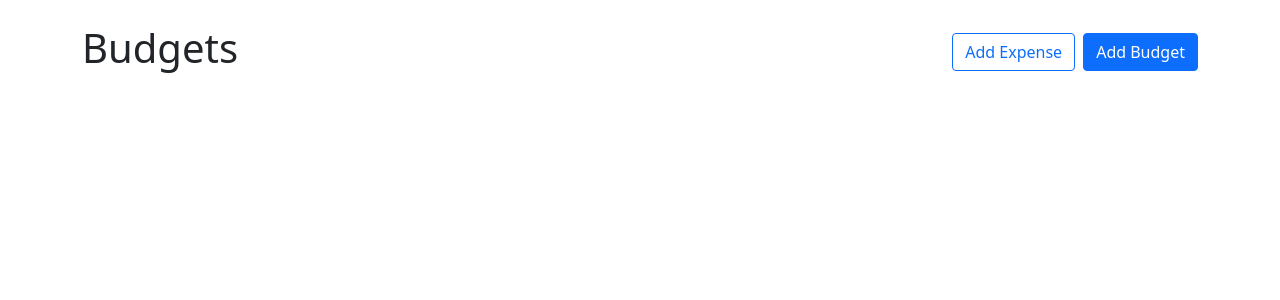
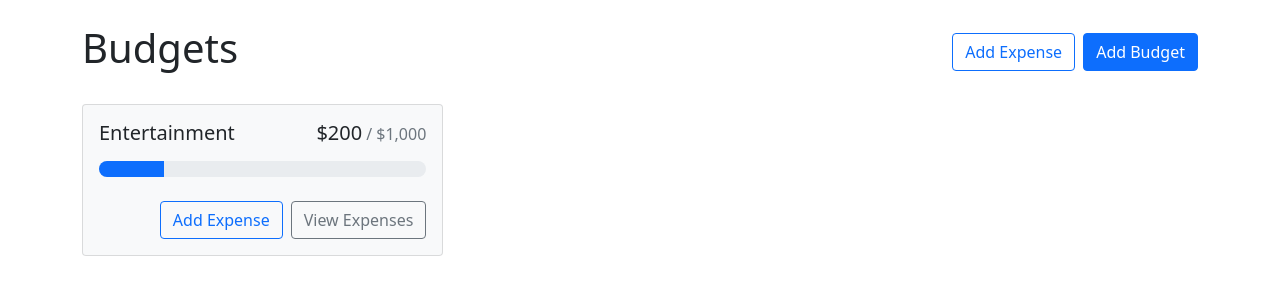
Before and after one commit to zulkufdemirhan/react-budget-app, a React (Vite) app: page / in a window 1280 px wide. Shown: the top 300 px of the page. Built offline with nearby package versions, Linux system fonts and the light colour scheme.

Commit message:
card component and progress bar created

```diff
--- a/src/App.jsx
+++ b/src/App.jsx
@@ -1,5 +1,6 @@
 import Container from "react-bootstrap/Container"
 import { Button, Stack } from "react-bootstrap"
+import BudgetCard from "./components/BudgetCard"
 
 function App() {
   return (
@@ -9,7 +10,16 @@ function App() {
         <Button variant="outline-primary">Add Expense</Button>
         <Button variant="primary">Add Budget</Button>
       </Stack>
-      <div style={{ display: "grid", gridTemplateColumns: "repeat(auto-fill, minmax(300px, 1fr))", gap: "1rem", alignItems: "flex-start" }}></div>
+      <div
+        style={{
+          display: "grid",
+          gridTemplateColumns: "repeat(auto-fill, minmax(300px, 1fr))",
+          gap: "1rem",
+          alignItems: "flex-start"
+        }}
+      >
+        <BudgetCard name="Entertainment" gray amount={200} max={1000}></BudgetCard>
+      </div>
     </Container>
   )
 }
--- /dev/null
+++ b/src/components/BudgetCard.jsx
@@ -0,0 +1,45 @@
+import { Card, ProgressBar, Button, Stack } from "react-bootstrap"
+import { currencyFormatter } from "../utils"
+
+export default function BudgetCard({ name, amount, max, gray }) {
+
+  const classNames = []
+
+  if (amount > max) {
+    classNames.push("bg-danger bg-opacity-10")
+  } else if (gray) {
+    classNames.push("bg-light")
+  }
+  return (
+    <Card className={classNames.join("")}>
+      <Card.Body>
+        <Card.Title className="d-flex justify-content-between align-items-baseline fw-normal mb-3">
+          <div className="me-2">{name}</div>
+          <div className="d-flex align-items-baseline">
+            {currencyFormatter.format(amount)}
+            <span className="text-muted fs-6 ms-1">
+              / {currencyFormatter.format(max)}
+            </span>
+          </div>
+        </Card.Title>
+        <ProgressBar
+          className="rounded-pill"
+          variant={getProgressBarVariant(amount, max)}
+          min={0}
+          max={max}
+          now={amount} />
+        <Stack direction="horizontal" gap="2" className="mt-4">
+          <Button variant="outline-primary" className="ms-auto">Add Expense</Button>
+          <Button variant="outline-secondary">View Expenses</Button>
+        </Stack>
+      </Card.Body>
+    </Card>
+  )
+}
+
+function getProgressBarVariant(amount, max) {
+  const ratio = amount / max
+  if (ratio < 0.5) return "primary"
+  if (ratio < 0.75) return "warning"
+  return "danger"
+}
```
